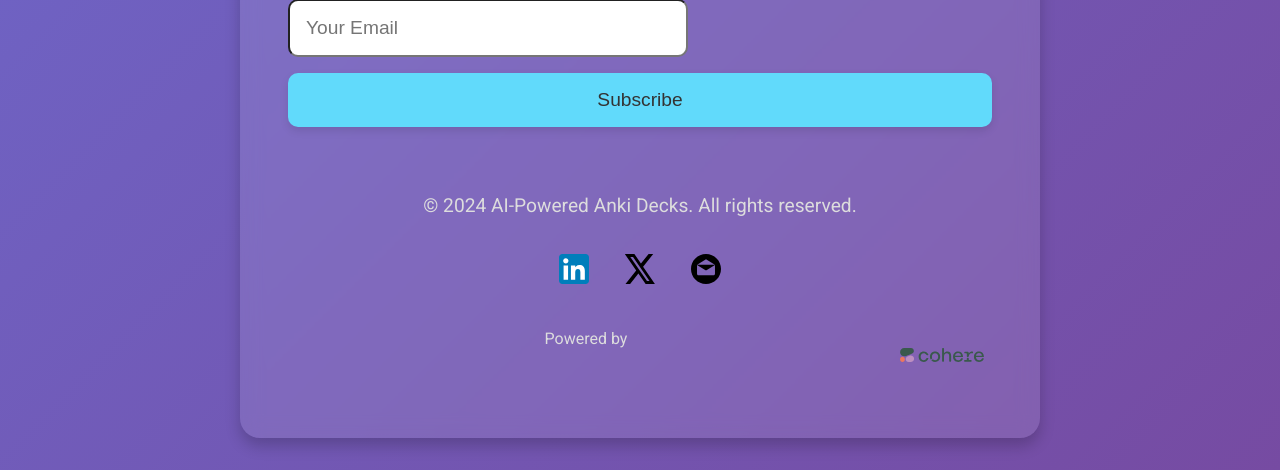
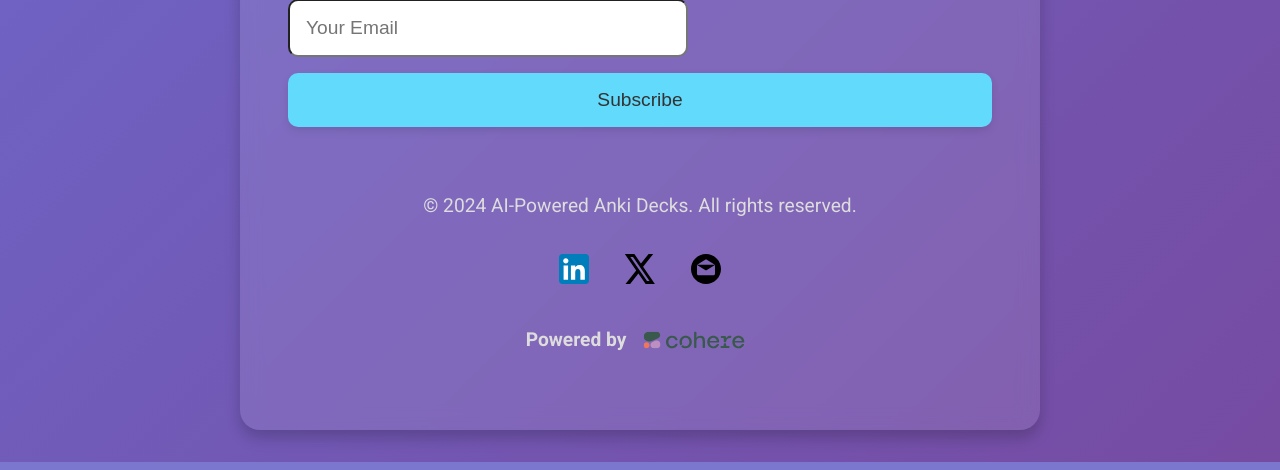
Before and after one commit to mqzpt/hackademics, a Flask app: page / in a window 1280 px wide. Shown: the part 2158-2628 px from the top of the page. Run offline with Flask 3, Linux system fonts and the light colour scheme.

Commit message:
fix: center "powered by cohere"

```diff
--- a/static/styles/style.css
+++ b/static/styles/style.css
@@ -408,19 +408,19 @@ footer .social-icons img:hover {
 
 /* Footer Cohere Logo */
 .cohere-footer {
-    margin-top: 2rem;
     display: flex;
+    justify-content: center;
     align-items: center;
-    justify-content: center;
-    gap: 0.5rem;
-}
+    gap: 8px; /* Adds a small space between the text and the logo */
+    margin-top: 10px;
+  }
 
-.cohere-footer p {
-    color: #ddd;
-    font-size: 1rem;
-}
+  .cohere-footer p {
+    margin: 0;
+    font-weight: bold;
+  }
 
-.cohere-footer img {
-    width: 100px;
+  .cohere-footer img.cohere-logo-inline {
+    width: 120px; /* Adjust size as needed */
     height: auto;
-}
+  }
--- a/templates/index.html
+++ b/templates/index.html
@@ -111,7 +111,6 @@
           <button type="submit" class="btn">Subscribe</button>
         </form>
       </section>
-
       <!-- Footer -->
       <footer>
         <p>&copy; 2024 AI-Powered Anki Decks. All rights reserved.</p>
@@ -140,6 +139,7 @@
           <img
             src="{{ url_for('static', filename='images/cohere-logo.svg') }}"
             alt="Cohere Logo"
+            class="cohere-logo-inline"
           />
         </div>
       </footer>
```
